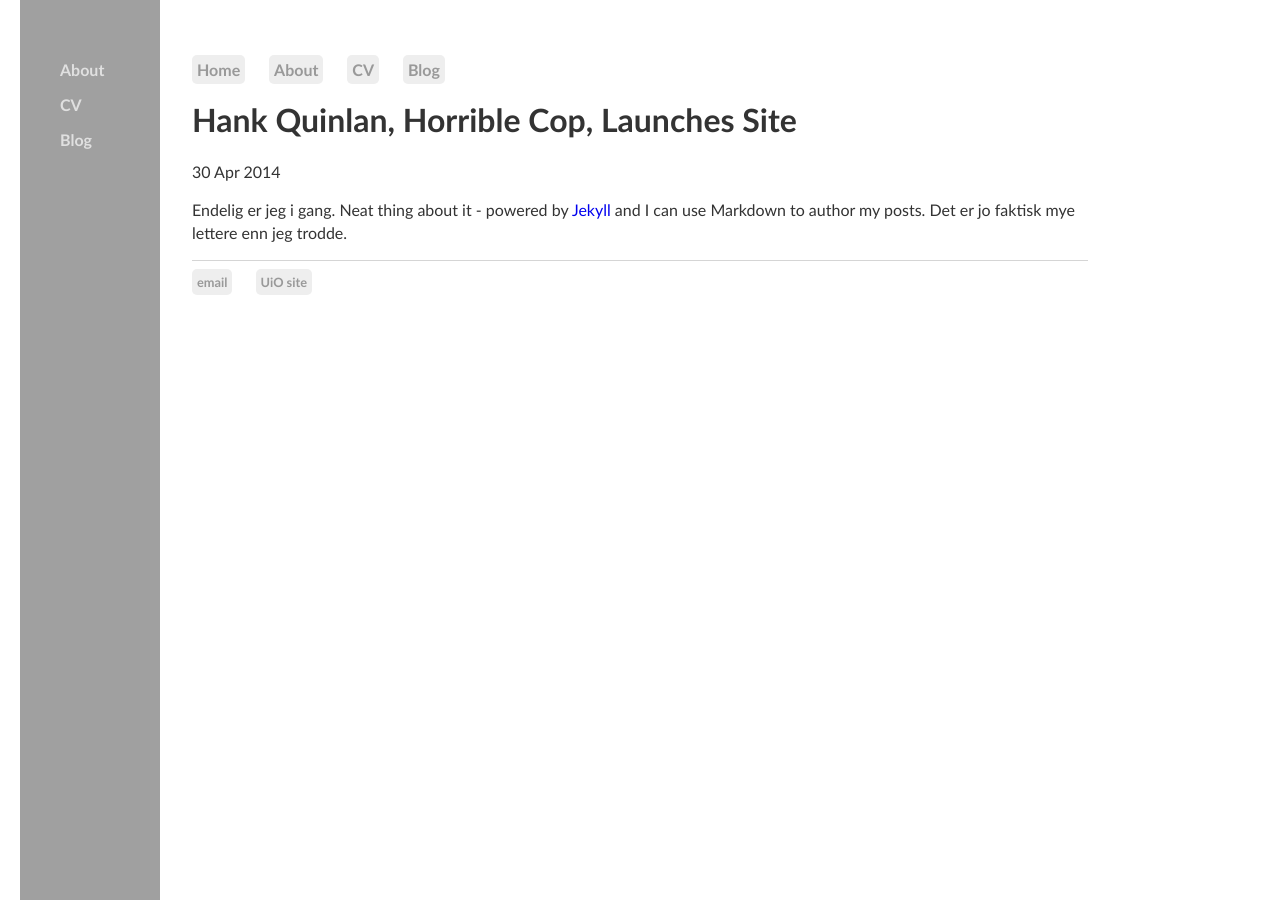
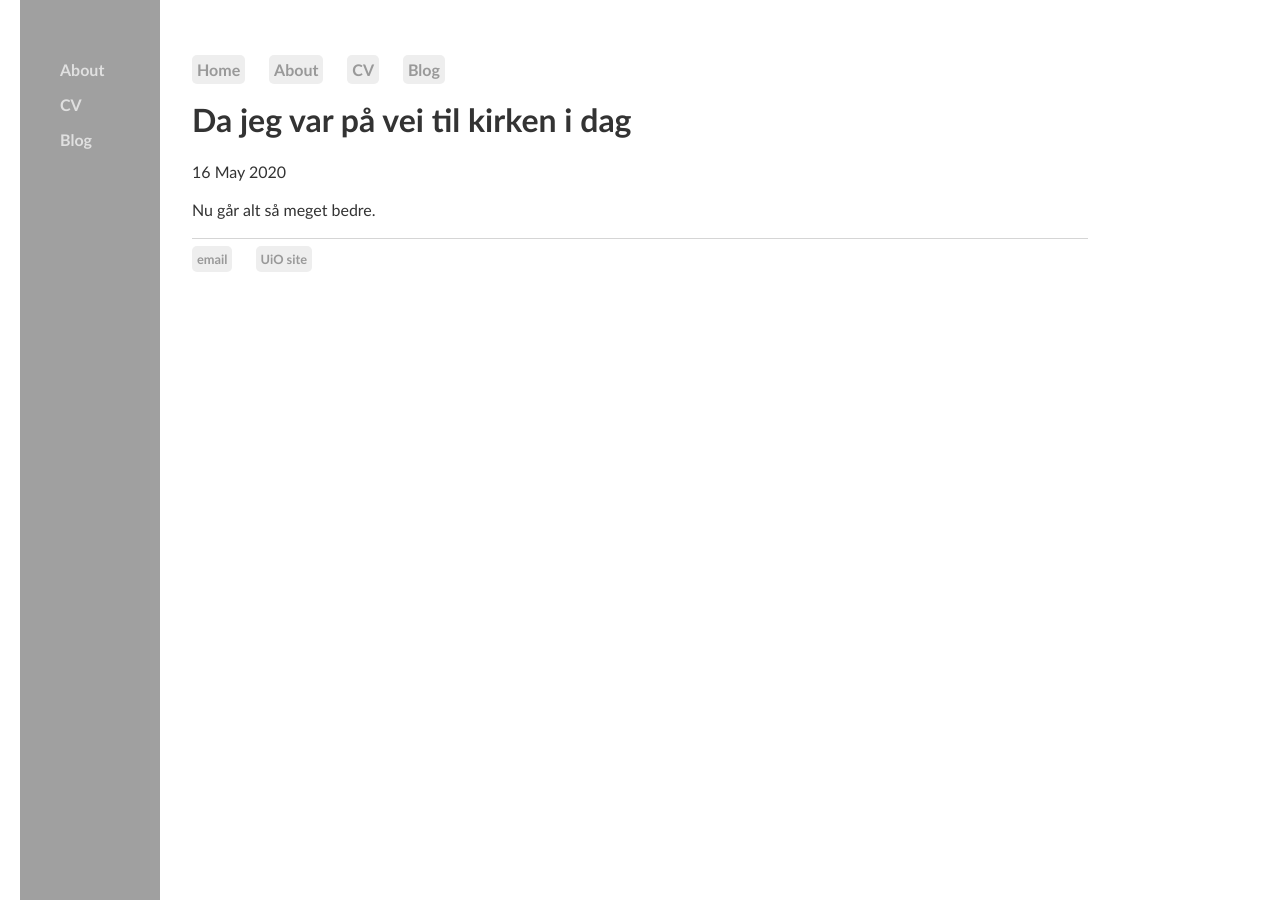
Before and after one commit to kjelljs/kjelljs.github.io, a Jekyll site: the page built from _posts/2020-05-16-kjell-johan.md, in a window 1280 px wide. Built offline with Jekyll 4.4.1, drawn with Linux system fonts in a browser that asks for light colours.

Commit message:
Update 2020-05-16-kjell-johan.md

```diff
--- a/_posts/2020-05-16-kjell-johan.md
+++ b/_posts/2020-05-16-kjell-johan.md
@@ -1,7 +1,7 @@
 ---
 layout: post
-title: "Hank Quinlan, Horrible Cop, Launches Site"
-date: 2014-04-30
+title: "Da jeg var på vei til kirken i dag"
+date: 2020-05-16
 ---
 
-Endelig er jeg i gang. Neat thing about it - powered by [Jekyll](http://jekyllrb.com) and I can use Markdown to author my posts. Det er jo faktisk mye lettere enn jeg trodde.
+Nu går alt så meget bedre.
```
